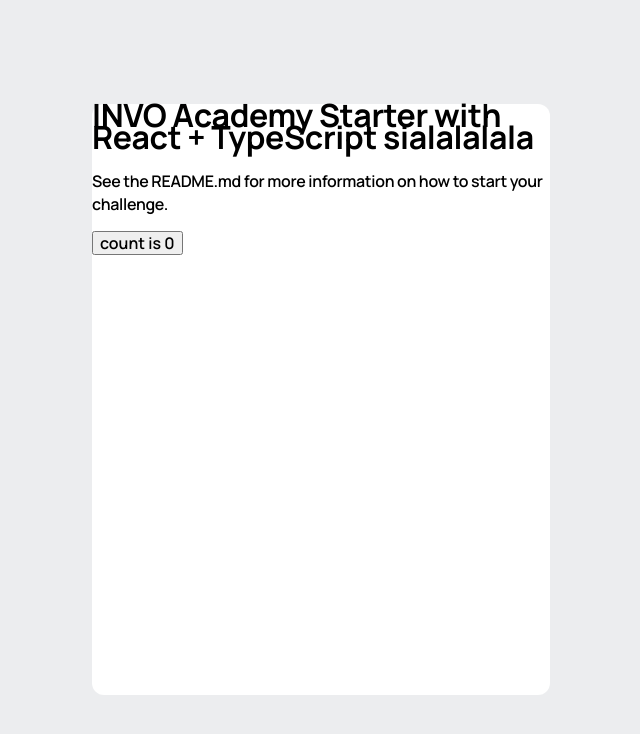
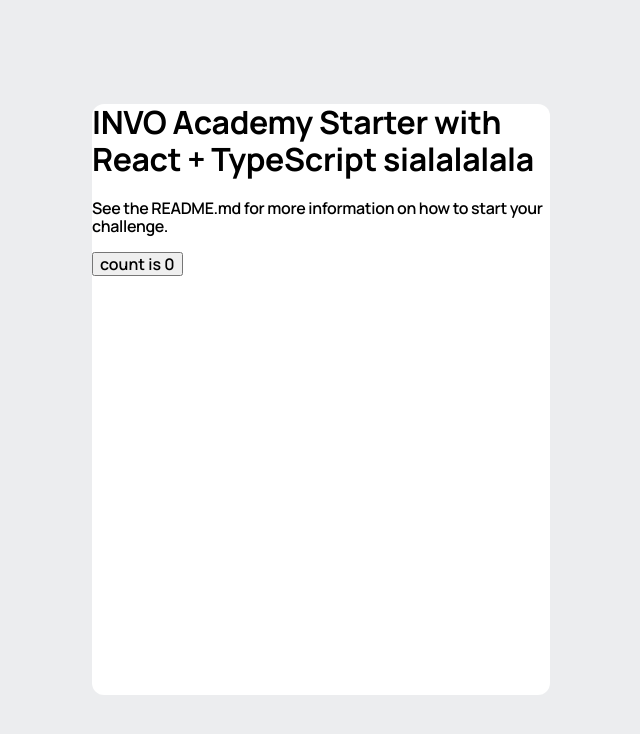
Before and after one commit to GrzegorzJendernal/password-generator, a React (Vite) app: page / in a window 1280 px wide. Shown: the top 734 px of the page, without its empty margins (319-959 px from the left). Built offline with nearby package versions, Linux system fonts and the light colour scheme.

Commit message:
added alternative borderbox

```diff
--- a/src/global-styles/style.scss
+++ b/src/global-styles/style.scss
@@ -5,9 +5,17 @@
 @import "styles/root.scss";
 @import "styles/fonts.scss";
 
+html {
+  box-sizing: border-box;
+}
+*,
+::after,
+::before {
+  box-sizing: inherit;
+}
+
 body {
   font-family: 'Manrope', sans-serif;
-  line-height: 140%;
   letter-spacing: -0.02em;
   background-color: #ECEDEF;
 }
```
